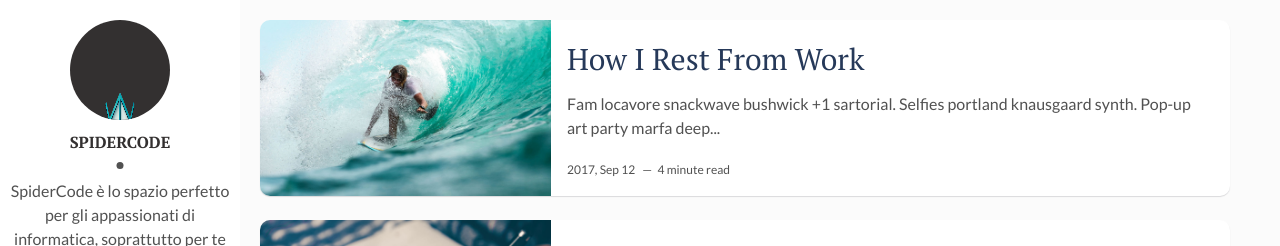
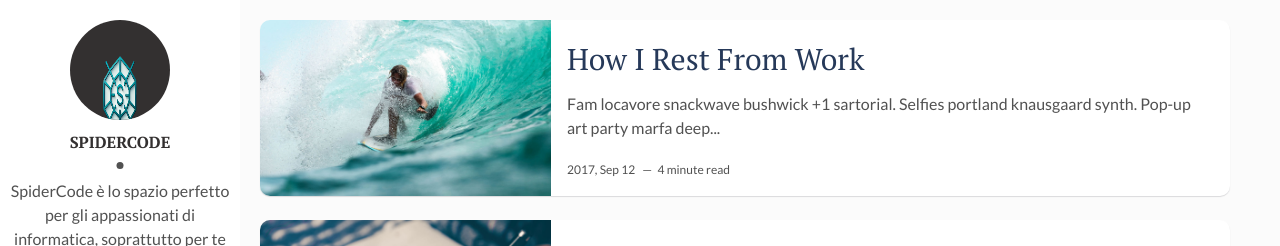
Before and after one commit to spidercodeit/spidercodeit.github.io, a Jekyll site: the page built from index.html, in a window 1280 px wide. Shown: the top 246 px of the page. Built offline with Jekyll 4.4.1, drawn with Linux system fonts in a browser that asks for light colours; the list of posts is cut into pages by our own code.

Commit message:
dimensione logo

```diff
--- a/assets/css/main.css
+++ b/assets/css/main.css
@@ -953,7 +953,7 @@ table tfoot td {
 
 .about img {
   width: 300%;
-  height: 300%;
+  height: 150%;
   -webkit-border-radius: 50%;
           border-radius: 50%;
   -webkit-transition: -webkit-transform 0.35s;
```
